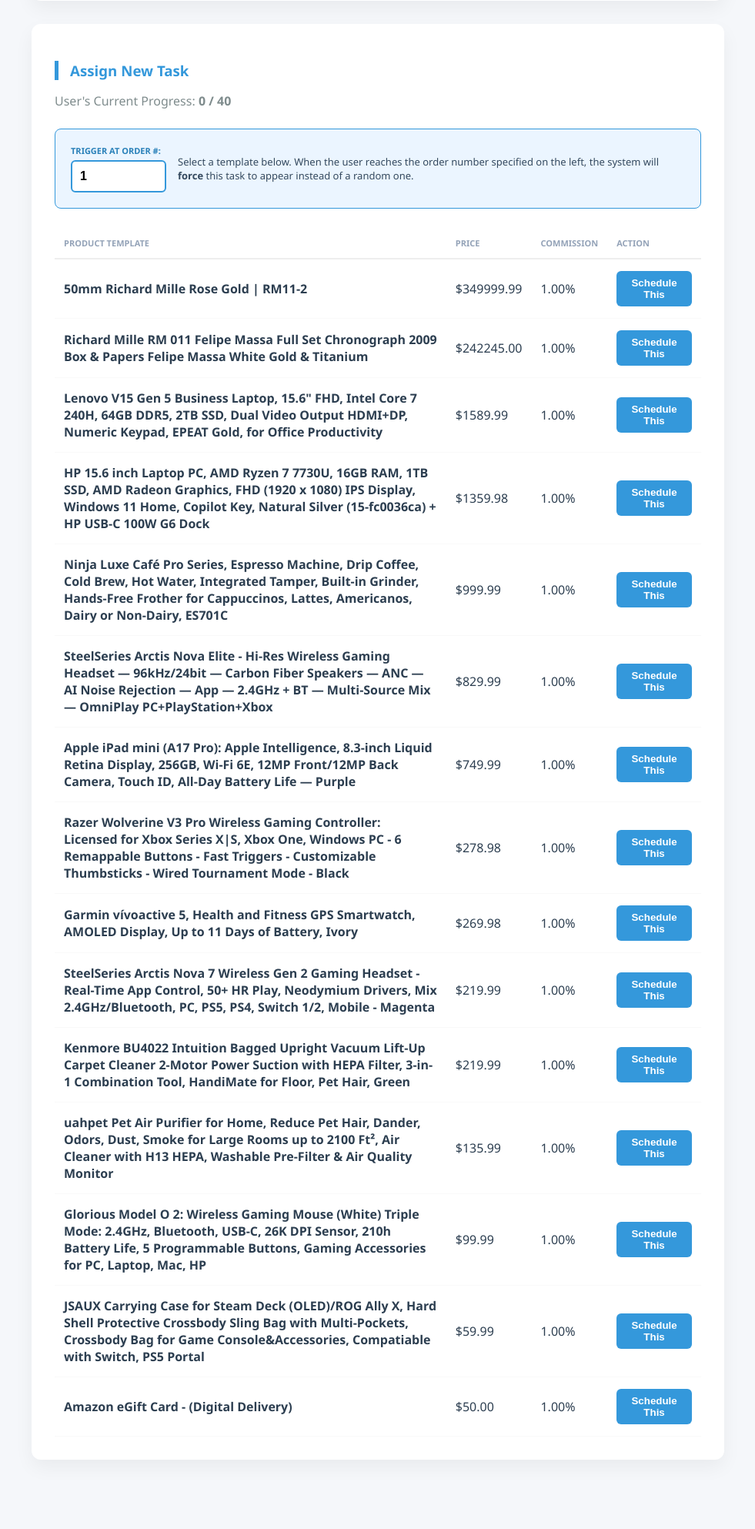
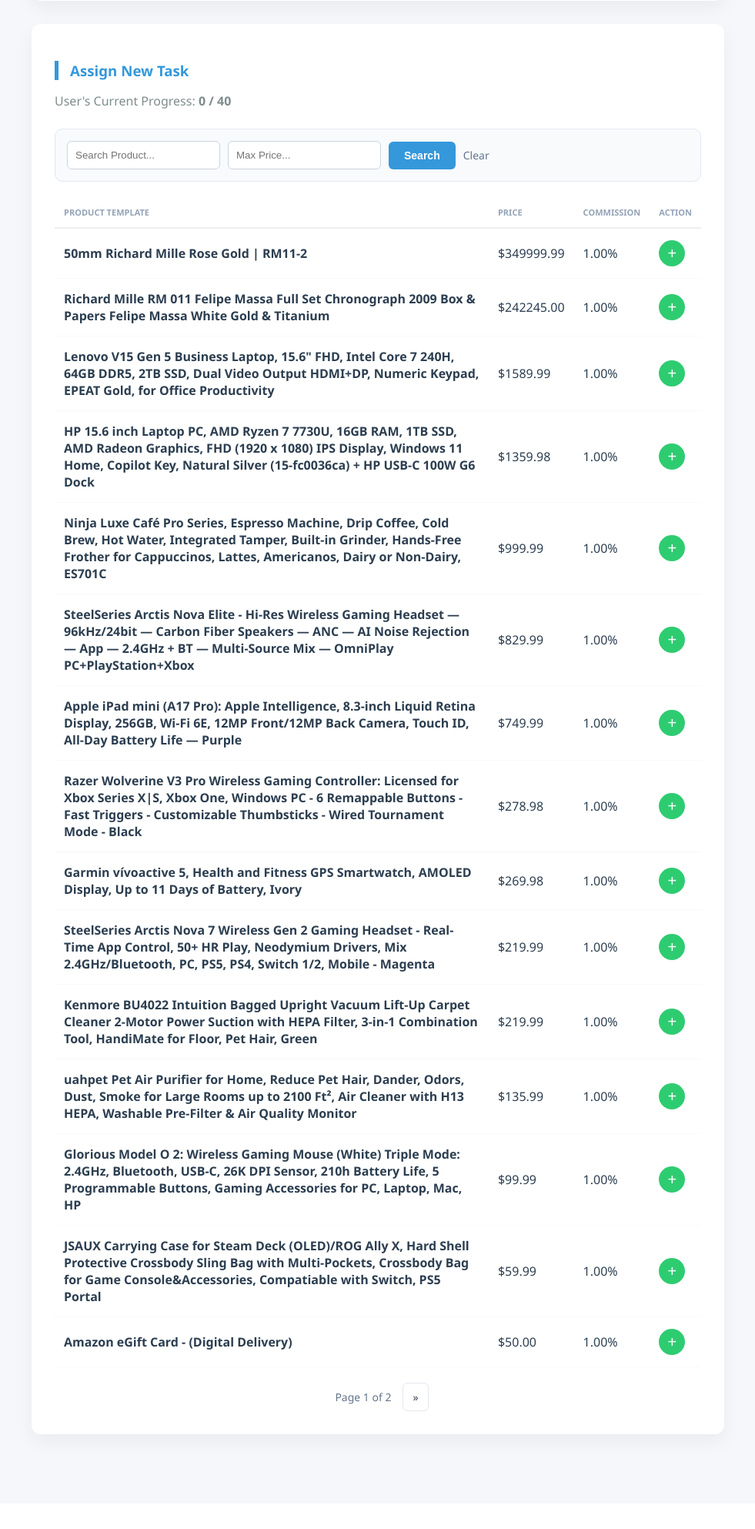
Before and after one commit to chenyunhank5/Amazon, a Django app: page /staff/users/assign-task/33/ in a window 1280 px wide. Shown: the part 386-2372 px from the top of the page at 77% size, without its empty margins (149-1130 px from the left). After the commit the page ends 2268 px from the top, so only its background shows below. Run offline with Django 5.2, Linux system fonts and the light colour scheme; a user stored in the database is signed in; data comes from the database, SQL or seed files in the repository.

Commit message:
Update manual_assign.html

```diff
--- a/AmazonProject/Catalog/templates/staffs/manual_assign.html
+++ b/AmazonProject/Catalog/templates/staffs/manual_assign.html
@@ -12,7 +12,6 @@
         .btn-back { background: #34495e; color: white; padding: 10px 18px; border-radius: 6px; text-decoration: none; font-weight: bold; font-size: 14px; }
 
         .card { background: white; padding: 30px; border-radius: 12px; box-shadow: 0 10px 25px rgba(0,0,0,0.05); margin-bottom: 30px; }
-        .config-bar { background: #ebf5ff; padding: 20px; border-radius: 8px; margin-bottom: 25px; display: flex; align-items: center; gap: 15px; border: 1px solid #3498db; }
 
         table { width: 100%; border-collapse: collapse; }
         th { text-align: left; padding: 12px; color: #94a3b8; font-size: 11px; text-transform: uppercase; border-bottom: 2px solid #eee; }
@@ -20,17 +19,34 @@
 
         /* Status Badges */
         .status-badge { padding: 4px 10px; border-radius: 20px; font-size: 11px; font-weight: bold; text-transform: uppercase; color: #fff; }
-        .bg-waiting { background: #94a3b8; } /* Gray for hidden/waiting */
-        .bg-completed { background: #2ecc71; } /* Green */
-        .bg-pending { background: #f39c12; } /* Orange for triggered but not paid */
+        .bg-waiting { background: #94a3b8; }
+        .bg-completed { background: #2ecc71; }
+        .bg-pending { background: #f39c12; }
 
         .badge-trigger { background: #0f172a; color: white; padding: 4px 8px; border-radius: 4px; font-size: 12px; font-weight: bold; }
 
-        .btn-assign { background: #3498db; color: white; border: none; padding: 8px 16px; border-radius: 6px; cursor: pointer; font-weight: bold; transition: 0.2s; }
-        .btn-assign:hover { background: #2980b9; }
+        /* Buttons */
+        .btn-plus { background: #2ecc71; color: white; border: none; width: 34px; height: 34px; border-radius: 50%; cursor: pointer; font-size: 20px; display: flex; align-items: center; justify-content: center; transition: 0.2s; }
+        .btn-plus:hover { background: #27ae60; transform: scale(1.1); }
         .btn-danger { background: #e74c3c; color: white; border: none; padding: 6px 12px; border-radius: 4px; cursor: pointer; }
         .btn-edit { background: #f39c12; color: white; border: none; padding: 6px 12px; border-radius: 4px; text-decoration: none; font-size: 13px; }
-        .input-num { padding: 10px; border: 2px solid #3498db; border-radius: 6px; width: 100px; font-weight: bold; font-size: 16px; outline: none; }
+
+        /* Search Form Styling */
+        .search-container { display: flex; gap: 10px; margin-bottom: 20px; background: #f8fafc; padding: 15px; border-radius: 10px; border: 1px solid #e2e8f0; align-items: center; }
+        .search-container input { padding: 10px; border: 1px solid #cbd5e1; border-radius: 6px; outline: none; }
+        .btn-filter { background: #3498db; color: white; border: none; padding: 10px 20px; border-radius: 6px; cursor: pointer; font-weight: bold; text-decoration: none; font-size: 14px; }
+        .btn-clear { color: #64748b; text-decoration: none; font-size: 14px; }
+
+        /* Pagination Styling */
+        .pagination { display: flex; justify-content: center; gap: 5px; margin-top: 20px; align-items: center; }
+        .page-link { padding: 8px 12px; border-radius: 6px; border: 1px solid #e2e8f0; background: white; color: #334155; text-decoration: none; font-size: 14px; }
+        .page-link.active { background: #3498db; color: white; border-color: #3498db; }
+        .page-info { color: #64748b; font-size: 14px; margin: 0 10px; }
+
+        /* Modal Styles */
+        .modal-overlay { display: none; position: fixed; inset: 0; background: rgba(0,0,0,0.7); z-index: 1000; align-items: center; justify-content: center; backdrop-filter: blur(4px); }
+        .modal-card { background: white; padding: 25px; border-radius: 15px; width: 100%; max-width: 400px; box-shadow: 0 20px 40px rgba(0,0,0,0.2); }
+        .modal-field { width: 100%; padding: 12px; border: 2px solid #3498db; border-radius: 8px; font-size: 18px; font-weight: bold; margin-top: 10px; box-sizing: border-box; outline: none; }
     </style>
 </head>
 <body>
@@ -102,18 +118,12 @@
             <h3 style="color: #3498db; margin-bottom: 10px; border-left: 5px solid #3498db; padding-left: 15px;">Assign New Task</h3>
             <p style="margin-bottom: 25px; color: #7f8c8d;">User's Current Progress: <strong>{{ target_user.profile.current_progress }} / 40</strong></p>
 
-            <div class="config-bar">
-                <div>
-                    <label style="display:block; font-size: 11px; font-weight: bold; color: #2980b9; margin-bottom: 5px;">TRIGGER AT ORDER #:</label>
-                    <input type="number" id="global_target" class="input-num" value="{{ target_user.profile.current_progress|add:1 }}" min="1">
-                </div>
-                <div style="flex: 1;">
-                    <p style="font-size: 13px; color: #34495e; margin: 0; line-height: 1.4;">
-                        Select a template below. When the user reaches the order number specified on the left,
-                        the system will <b>force</b> this task to appear instead of a random one.
-                    </p>
-                </div>
-            </div>
+            <form method="GET" class="search-container">
+                <input type="text" name="template_search" placeholder="Search Product..." value="{{ template_search_query }}">
+                <input type="number" step="0.01" name="price_search" placeholder="Max Price..." value="{{ price_search_query }}">
+                <button type="submit" class="btn-filter">Search</button>
+                <a href="?" class="btn-clear">Clear</a>
+            </form>
 
             <table>
                 <thead>
@@ -121,7 +131,7 @@
                         <th>Product Template</th>
                         <th>Price</th>
                         <th>Commission</th>
-                        <th>Action</th>
+                        <th style="text-align: right;">Action</th>
                     </tr>
                 </thead>
                 <tbody>
@@ -130,30 +140,80 @@
                         <td><strong>{{ t.product_name }}</strong></td>
                         <td>${{ t.price }}</td>
                         <td>{{ t.commission_rate }}%</td>
-                        <td>
-                            <form method="POST" onsubmit="syncNumber(this)">
-                                {% csrf_token %}
-                                <input type="hidden" name="template_id" value="{{ t.id }}">
-                                <input type="hidden" name="target_num" class="hidden-target">
-                                <button type="submit" class="btn-assign">Schedule This</button>
-                            </form>
+                        <td style="text-align: right;">
+                            <button type="button" class="btn-plus" onclick="openAssignModal('{{ t.id }}', '{{ t.product_name|escapejs }}', '{{ t.price }}')">+</button>
+                        </td>
+                    </tr>
+                    {% empty %}
+                    <tr>
+                        <td colspan="4" style="text-align:center; padding: 40px; color: #94a3b8;">
+                            <i>No templates found matching your criteria.</i>
                         </td>
                     </tr>
                     {% endfor %}
                 </tbody>
             </table>
+
+            {% if templates.has_other_pages %}
+            <div class="pagination">
+                {% if templates.has_previous %}
+                    <a href="?page={{ templates.previous_page_number }}&template_search={{ template_search_query }}&price_search={{ price_search_query }}" class="page-link">&laquo;</a>
+                {% endif %}
+
+                <span class="page-info">Page {{ templates.number }} of {{ templates.paginator.num_pages }}</span>
+
+                {% if templates.has_next %}
+                    <a href="?page={{ templates.next_page_number }}&template_search={{ template_search_query }}&price_search={{ price_search_query }}" class="page-link">&raquo;</a>
+                {% endif %}
+            </div>
+            {% endif %}
+        </div>
+    </div>
+
+    <div id="assignModal" class="modal-overlay">
+        <div class="modal-card">
+            <form method="POST">
+                {% csrf_token %}
+                <h3 style="margin-top: 0; color: #2c3e50;">Schedule Task</h3>
+                <p style="font-size: 14px; color: #64748b;">
+                    Product: <strong id="modal_prod_name" style="color: #3498db;"></strong><br>
+                    Price: <strong id="modal_prod_price" style="color: #2c3e50;"></strong>
+                </p>
+
+                <input type="hidden" name="template_id" id="modal_template_id">
+
+                <div style="margin-top: 20px;">
+                    <label style="font-size: 11px; font-weight: bold; color: #34495e; text-transform: uppercase;">Trigger at Order #:</label>
+                    <input type="number" name="target_num" id="modal_target_num" class="modal-field" value="{{ target_user.profile.current_progress|add:1 }}" min="1" required>
+                </div>
+
+                <div style="display: flex; gap: 10px; margin-top: 30px;">
+                    <button type="button" onclick="closeAssignModal()" style="flex: 1; padding: 12px; border-radius: 8px; border: 1px solid #ddd; background: #f8fafc; cursor: pointer; font-weight: bold;">Cancel</button>
+                    <button type="submit" style="flex: 2; padding: 12px; border-radius: 8px; border: none; background: #3498db; color: white; cursor: pointer; font-weight: bold;">Schedule Now</button>
+                </div>
+            </form>
         </div>
     </div>
 
     <script>
-        // This ensures the value in the "Trigger At" box is sent with the form
-        function syncNumber(form) {
-            const num = document.getElementById('global_target').value;
-            form.querySelector('.hidden-target').value = num;
+        function openAssignModal(id, name, price) {
+            document.getElementById('modal_template_id').value = id;
+            document.getElementById('modal_prod_name').innerText = name;
+            document.getElementById('modal_prod_price').innerText = '$' + price;
+            document.getElementById('assignModal').style.display = 'flex';
+            document.getElementById('modal_target_num').focus();
         }
 
-        // Auto-increment the trigger number slightly when a staff member looks at it
-        // (Optional: change +1 to +5 if you want it further out)
+        function closeAssignModal() {
+            document.getElementById('assignModal').style.display = 'none';
+        }
+
+        window.onclick = function(event) {
+            const modal = document.getElementById('assignModal');
+            if (event.target == modal) {
+                closeAssignModal();
+            }
+        }
     </script>
 </body>
 </html>
```
